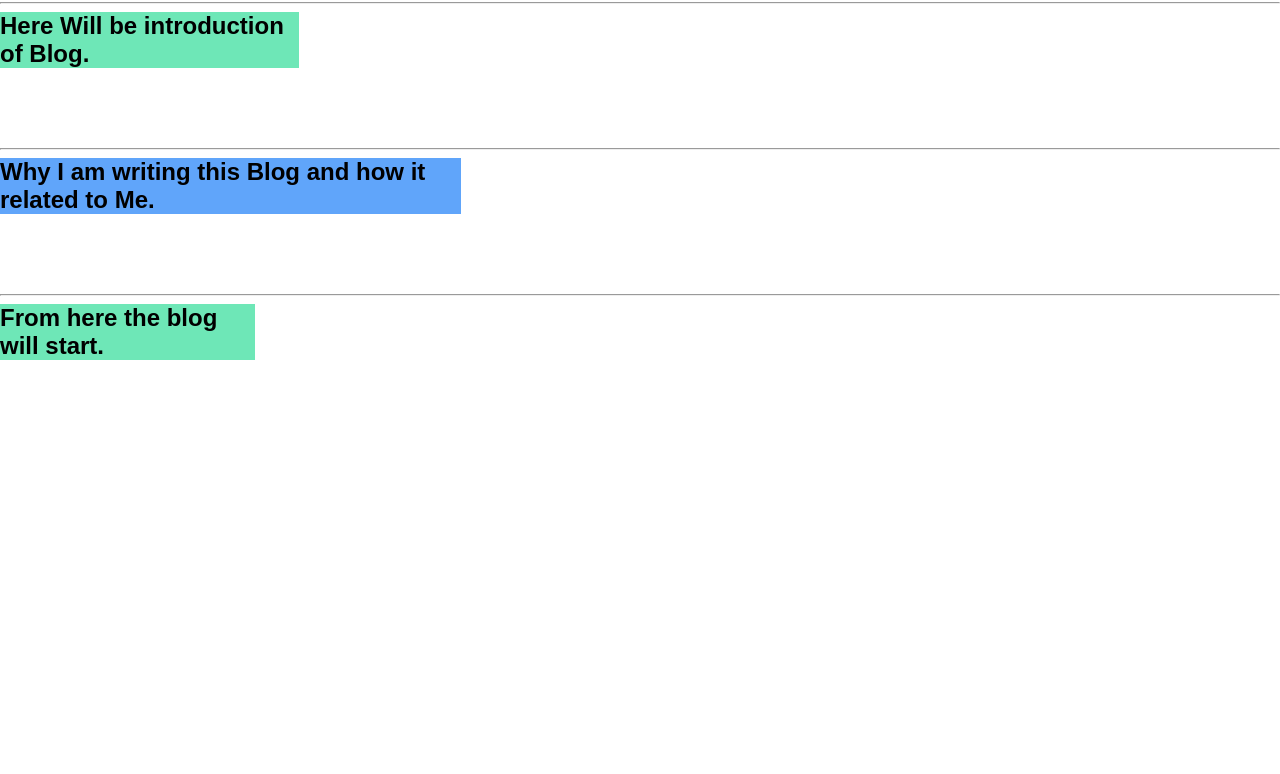
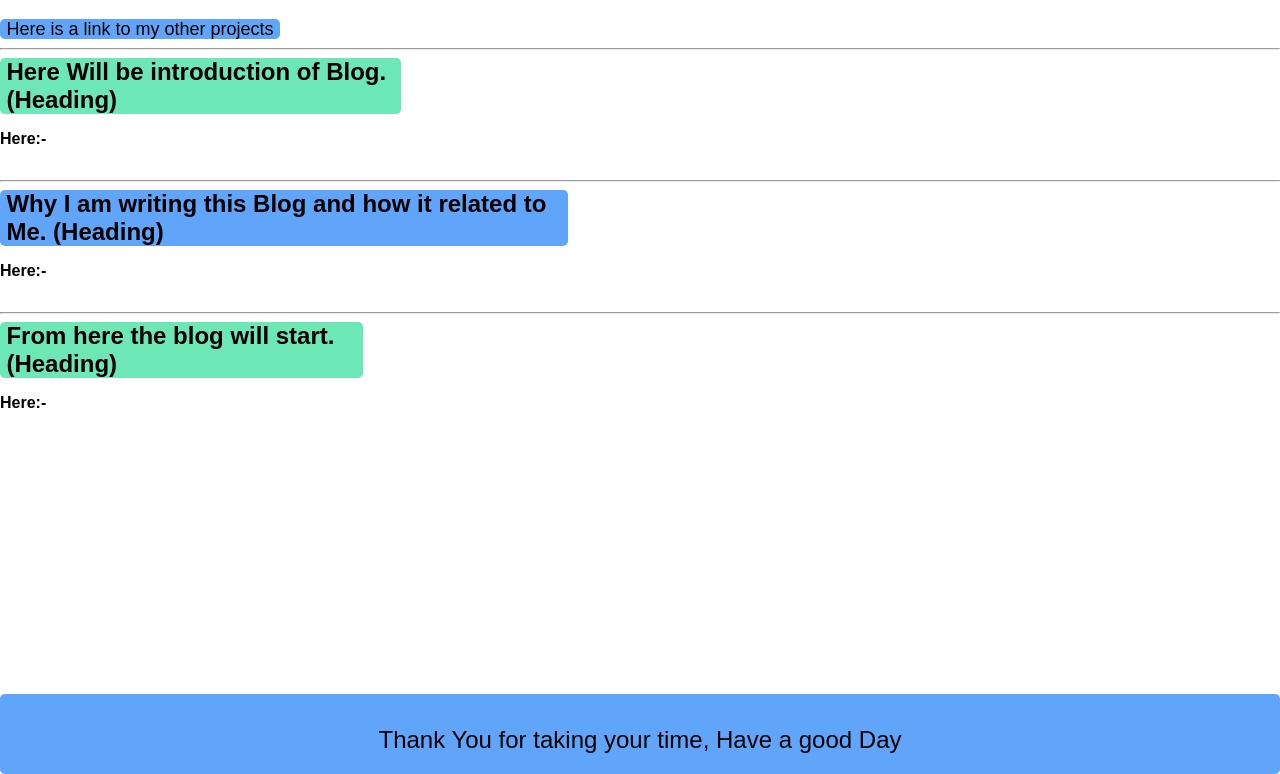
Before and after one commit to NikunjMalani3/BlogPage, a plain HTML site: page index.html in a window 1280 px wide. Shown: the part 87-861 px from the top of the page. Before the commit the page ends 800 px from the top, so only its background shows below. Drawn offline with Linux system fonts and the light colour scheme; a web font is replaced by a local one.

Commit message:
Completed

```diff
--- a/index.html
+++ b/index.html
@@ -10,22 +10,31 @@
 </head>
 
 <body>
-    <section>
+
     <header class="header">
         <h1 class="header-heading-1">Hello, Welcome to my Blog Page</h1>
         <a class="headerlink" href="https://nikunjmalani1.netlify.app/">Here is a link to my other projects</a>
         <hr />
     </header>
-        <main>
+
     <h2 class="blog-intro">
-                Here Will be introduction of Blog.
+        Here Will be introduction of Blog. (Heading)
     </h2>
+    <p class="blog-intro-para"><strong>Here:-</strong></p>
     <hr>
-        </main>
-    </section>
-    <h2 class="why">Why I am writing this Blog and how it related to Me.</h2>
+
+    <h2 class="why">Why I am writing this Blog and how it related to Me. (Heading)
+    </h2>
+    <p class="why-para"><strong>Here:-</strong></p>
     <hr>
-    <h2 class="blog-start">From here the blog will start.</h2>
+
+    <h2 class="blog-start">From here the blog will start. (Heading)</h2>
+    <p class="blog-start-para"><strong>Here:-</strong></p>
+
+
+    <footer class="footer">
+        <p class="footer-para">Thank You for taking your time, Have a good Day</p>
+    </footer>
 </body>
 
 </html>
--- a/style.css
+++ b/style.css
@@ -9,6 +9,7 @@
 body {
     margin-left: 1px;
     margin: 0px;
+    text-align: ;
 
 }
 
@@ -21,6 +22,11 @@ body {
     margin-block-end: 0em;
     margin-bottom: 2rem;
     background-color: var(--primary-color);
+    width: 390px;
+    border-radius: 0.3rem;
+    padding-left: 0.4rem;
+    padding-right: 0.4rem;
+
 }
 
 .headerlink {
@@ -29,25 +35,67 @@ body {
     /* margin-bottom: 2rem; */
     color: black;
     font-size: large;
-    background-color: var(--secondary-color)
+    background-color: var(--secondary-color);
+    border-radius: 0.3rem;
+    padding-left: 0.4rem;
+    padding-right: 0.4rem
 }
 
 .blog-intro {
-    margin-bottom: 5rem;
     margin-block-start: 0em;
-    width: 299px;
+    margin-block-end: 0em;
+    /* width: 299px; */
+    width: 388px;
     background-color: var(--primary-color);
+    border-radius: 0.3rem;
+    padding-left: 0.4rem;
+    padding-right: 0.4rem
+}
+
+.blog-intro-para {
+    margin-bottom: 2rem;
 }
 
 .why {
     margin-block-start: 0em;
-    margin-bottom: 5rem;
-    width: 461px;
-    background-color: var(--secondary-color)
+    margin-block-end: 0em;
+    /* width: 461px; */
+    width: 555px;
+    background-color: var(--secondary-color);
+    border-radius: 0.3rem;
+    padding-left: 0.4rem;
+    padding-right: 0.4rem;
+}
+
+.why-para {
+    margin-bottom: 2rem;
 }
 
 .blog-start {
     margin-block-start: 0em;
-    width: 255px;
-    background-color: var(--primary-color)
+    margin-block-end: 0em;
+    /* width: 255px; */
+    width: 350px;
+    background-color: var(--primary-color);
+    border-radius: 0.3rem;
+    padding-left: 0.4rem;
+    padding-right: 0.4rem;
 }
+
+.blog-start-para {
+    margin-bottom: 17.6rem;
+}
+
+.footer {
+    background-color: var(--secondary-color);
+    height: 5rem;
+    text-align: center;
+    border-radius: 0.3rem;
+    padding-left: 0.4rem;
+    padding-right: 0.4rem;
+}
+
+.footer-para {
+    padding-top: 2rem;
+    font-size: x-large;
+}
```
Lines whose indentation alone changed are shown as unchanged.
